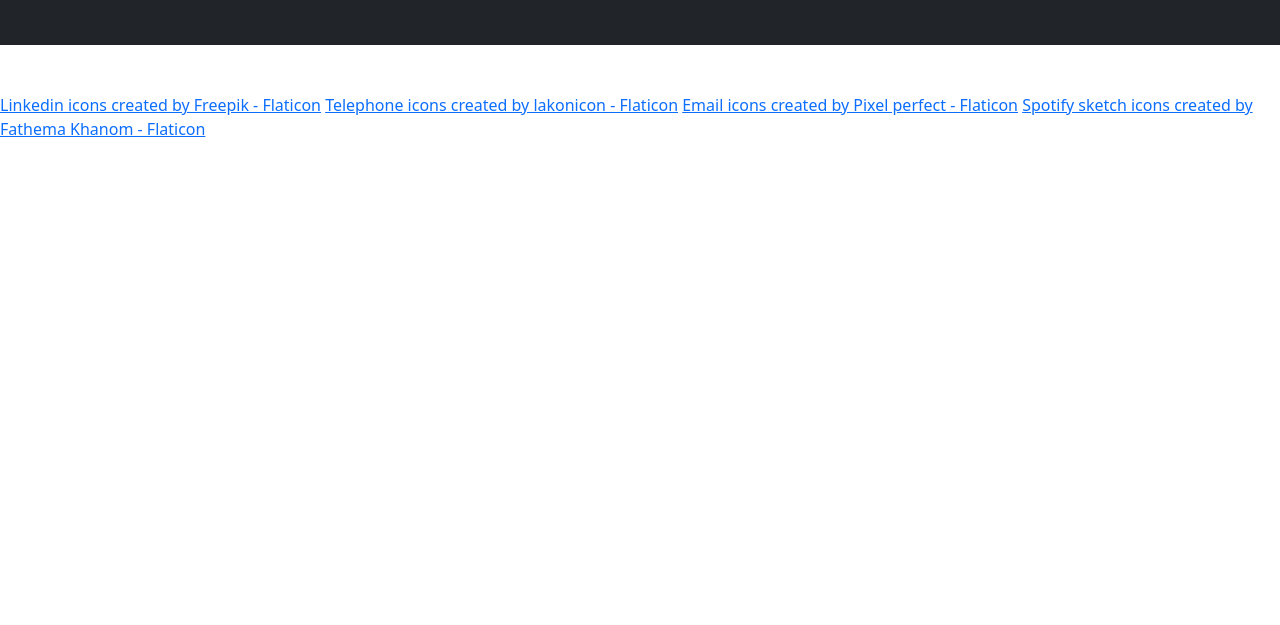
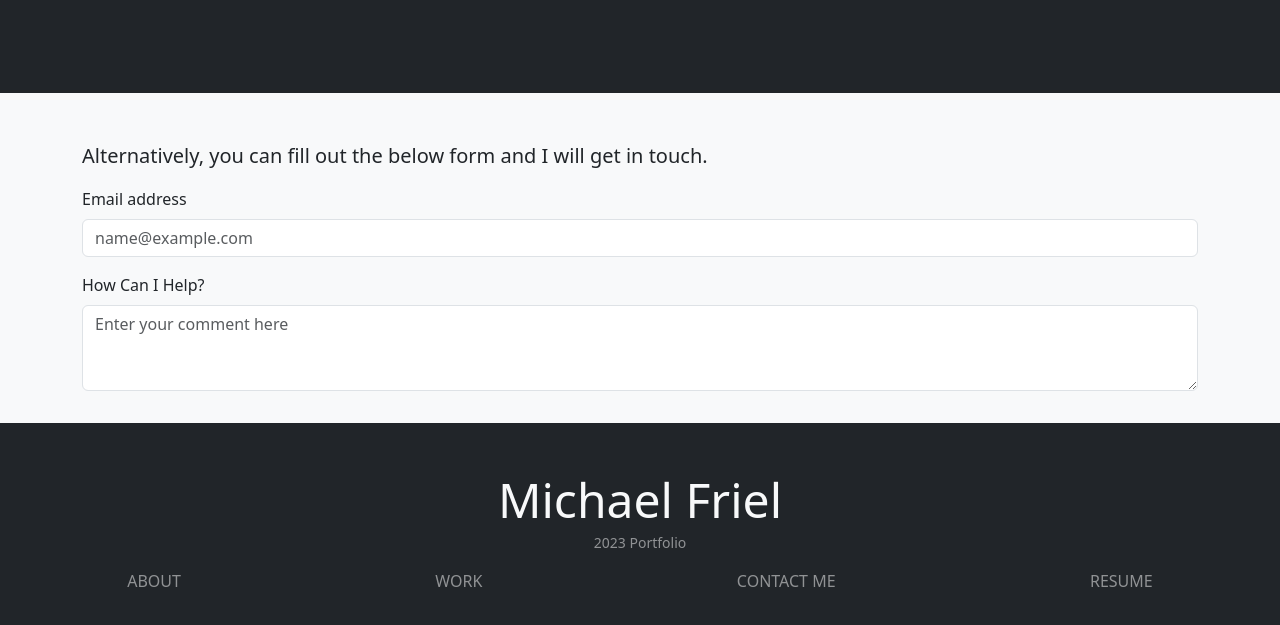
Before and after one commit to MichaelFriel/bootstrap-portfolio, a plain HTML site: page index.html in a window 1280 px wide. Shown: the part 2561-3186 px from the top of the page. Before the commit the page ends 2702 px from the top, so only its background shows below. Drawn offline with nearby package versions, Linux system fonts and the light colour scheme.

Commit message:
Added footer and hover effects for nav and footer links.

```diff
--- a/css/style.css
+++ b/css/style.css
@@ -10,3 +10,9 @@ html {
     min-height: 90vh;
     width: 100%;
 }
+
+.nav-link:hover {
+    background-color: #f8f9fa;
+    color: #343a40 !important;
+    transition: background-color 0.3s, color 0.3s;
+}
--- a/index.html
+++ b/index.html
@@ -223,31 +223,60 @@
         I've got my sights set on branching out into Front End Development. I'm intrigued by the creativity and technical skill it requires to make websites not just functional, but also visually appealing and user-friendly. It's a journey I'm just beginning, and I'm eager to get my hands dirty with coding and designing. When I'm not wrapped up in the digital world, you'll probably find me lost in music. My playlist is a mix of grunge, post-hardcore, and folk – a little bit of everything, really. Music is my way of unwinding and finding new inspiration. It's a big part of who I am and, in a way, influences how I approach my work – with passion and an open mind.</p>
       </div>
 
-      <div class="col-12 col-lg-3 text-light border border-md-end border-light border-3 py-3">
+      <div class="col-12 col-lg-3 text-light border border-light border-3 py-3">
         <h2>Contact Me</h2>
         <p>If you have any opportunities which would help me grow my portfolio, it would be great to hear from you!</p>
         <div class=" d-flex justify-content-around">
-        <a class="m-3" href="#"><img src="Images/linkedin.png" alt="LinkedIn Icon"></a>
-        <a class="m-3" href="tel:+07951470028"><img src="Images/phone-call.png" alt="Phone Icon>"></a>
-        <a class="m-3" href="mailto:mikefriel92@hotmail.com"><img src="Images/email.png" alt="Email Icon"></a>
+        <a class="m-3" target="blank" href="https://www.linkedin.com/in/michael-friel-b44b8799/"><img src="Images/linkedin.png" alt="LinkedIn Icon"></a>
+        <a class="m-3" target="blank" href="tel:+07951470028"><img src="Images/phone-call.png" alt="Phone Icon>"></a>
+        <a class="m-3" target="blank" href="mailto:mikefriel92@hotmail.com"><img src="Images/email.png" alt="Email Icon"></a>
         </div>
         <p>Or if you want to listen to some grunge...</p>
         <div class="text-center">
-        <a class="mx-3" href="#"><img src="Images/spotify.png" alt="Spotify Icon"></a>
+        <a class="mx-3" target="blank" href="https://open.spotify.com/user/1167462053?si=ae6f453f28744c0c"><img src="Images/spotify.png" alt="Spotify Icon"></a>
         </div>
       </div>
     </div>
   </div>
+<div class="bg-light pt-5">
+  <div class="container pb-3">
+    <p class="lead text-dark">Alternatively, you can fill out the below form and I will get in touch.</p>
+    <div class="mb-3 text-dar">
+      <label for="exampleFormControlInput1" class="form-label">Email address</label>
+      <input type="email" class="form-control" id="exampleFormControlInput1" placeholder="name@example.com">
+    </div>
+    <div class="mb-3 text-dark">
+      <label for="exampleFormControlTextarea1" class="form-label">How Can I Help?</label>
+      <textarea class="form-control" id="exampleFormControlTextarea1" placeholder="Enter your comment here" rows="3"></textarea>
+    </div>
+    </div>
+  </div>
+</section>
 
 
-</section>
 
-<footer>
+<footer class="bg-dark py-5">
+  <div class="container text-light text-center">
+    <p class="display-5 mb-1">Michael Friel</p>
+    <small class="text-white-50">2023 Portfolio</small>
+  </div>
 
-  <a href="https://www.flaticon.com/free-icons/linkedin" title="linkedin icons">Linkedin icons created by Freepik - Flaticon</a>
+<div class="d-flex justify-content-around my-3">
+    <a class="text-white-50 px-3 text-decoration-none nav-link" href="#">ABOUT</a>
+
+    <a class="text-white-50 px-3 text-decoration-none nav-link" href="#">WORK</a>
+
+
+    <a class="text-white-50 px-3 text-decoration-none nav-link" href="#">CONTACT ME</a>
+
+    <a class="text-white-50 px-3 text-decoration-none nav-link" href="#">RESUME</a>
+</div>
+
+
+  <!--<a href="https://www.flaticon.com/free-icons/linkedin" title="linkedin icons">Linkedin icons created by Freepik - Flaticon</a>
   <a href="https://www.flaticon.com/free-icons/telephone" title="telephone icons">Telephone icons created by lakonicon - Flaticon</a>
   <a href="https://www.flaticon.com/free-icons/email" title="email icons">Email icons created by Pixel perfect - Flaticon</a>
-  <a href="https://www.flaticon.com/free-icons/spotify-sketch" title="spotify sketch icons">Spotify sketch icons created by Fathema Khanom - Flaticon</a>
+  <a href="https://www.flaticon.com/free-icons/spotify-sketch" title="spotify sketch icons">Spotify sketch icons created by Fathema Khanom - Flaticon</a> -->
 </footer>
 
 
```
